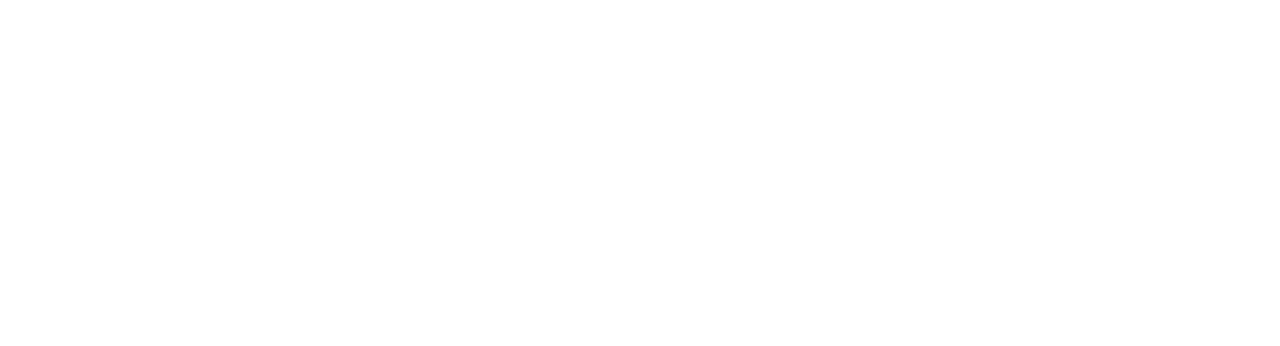
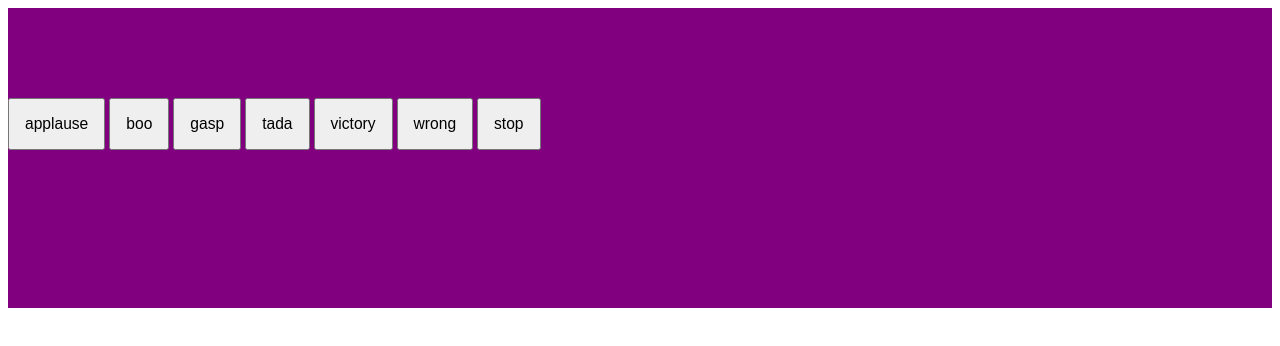
Before and after one commit to acciojob/Soundbar-kambleps, a website: page main.html in a window 1280 px wide. Drawn offline with Linux system fonts and the light colour scheme.

Commit message:
created a submission

```diff
--- a/main.html
+++ b/main.html
@@ -8,6 +8,29 @@
 
 <body>
 	<!-- the entire body must be written by student -->
+	<section id="buttons">
+		 <input  class="btn" id="bt-n" type="button" value="applause" onclick="play()">
+         <audio  id="audio" src="https://interactive-examples.mdn.mozilla.net/media/cc0-audio/t-rex-roar.mp3"></audio>
+
+		 <input class="btn" id="bt-n" type="button" value="boo" onclick="play()">
+         <audio id="audio" src="https://interactive-examples.mdn.mozilla.net/media/cc0-audio/t-rex-roar.mp3"></audio>
+
+		 <input class="btn" id="bt-n" type="button" value="gasp" onclick="play()">
+         <audio id="audio" src="https://interactive-examples.mdn.mozilla.net/media/cc0-audio/t-rex-roar.mp3"></audio>
+
+		 <input class="btn" id="bt-n" type="button" value="tada" onclick="play()">
+         <audio id="audio" src="https://interactive-examples.mdn.mozilla.net/media/cc0-audio/t-rex-roar.mp3"></audio>
+
+		 <input class="btn" id="bt-n" type="button" value="victory" onclick="play()">
+         <audio id="audio" src="https://interactive-examples.mdn.mozilla.net/media/cc0-audio/t-rex-roar.mp3"></audio>
+
+		<input class="btn" id="bt-n" type="button" value="wrong" onclick="play()">
+         <audio id="audio" src="https://interactive-examples.mdn.mozilla.net/media/cc0-audio/t-rex-roar.mp3"></audio>
+
+		<input class="stop" id="bt-n" type="button" value="stop" onclick="play()">
+         <audio id="audio" src="https://interactive-examples.mdn.mozilla.net/media/cc0-audio/t-rex-roar.mp3"></audio>
+
+	</section>
     <script type="text/javascript" src="./script.js">
 </script>
 
--- a/script.js
+++ b/script.js
@@ -1 +1,6 @@
+
 //your JS code here. If required.
+function play() {
+    var audio = document.getElementById("audio");
+    audio.play();
+  }
--- a/styles.css
+++ b/styles.css
@@ -1 +1,13 @@
 /*  your css code here. If applicable */
+/*  your css code here. If applicable */
+#buttons{
+	width: 100%;
+	height: 300px;
+	background-color: purple;
+}
+
+#bt-n{
+    font-size: 15.6px;
+    margin-top: 90px;
+    padding: 15px;
+}
```
